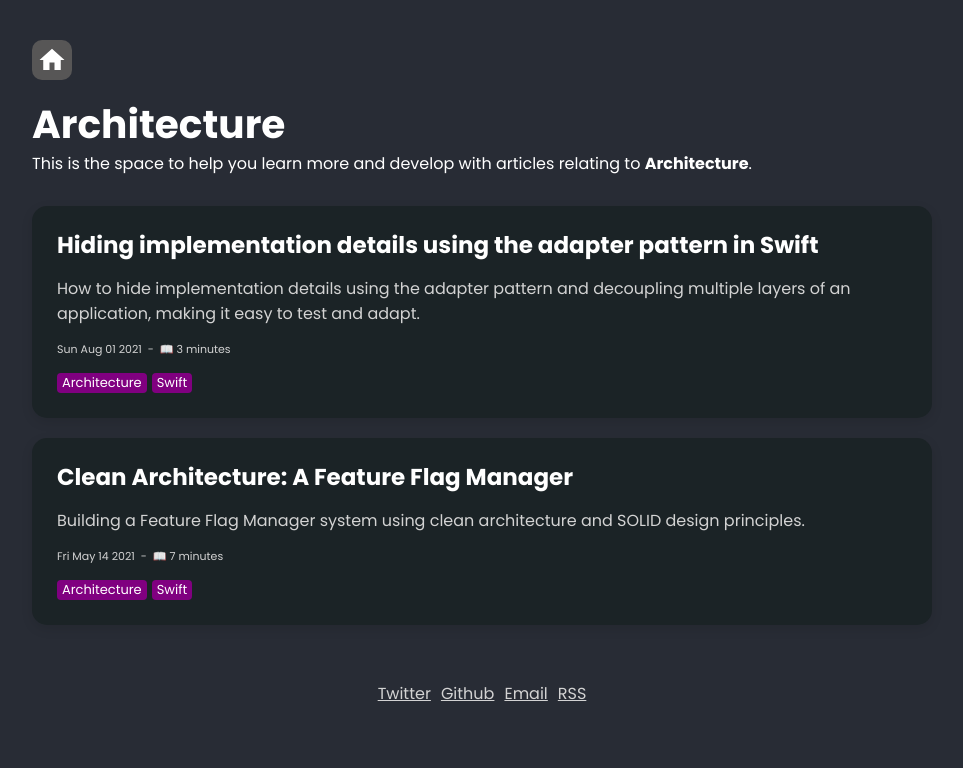
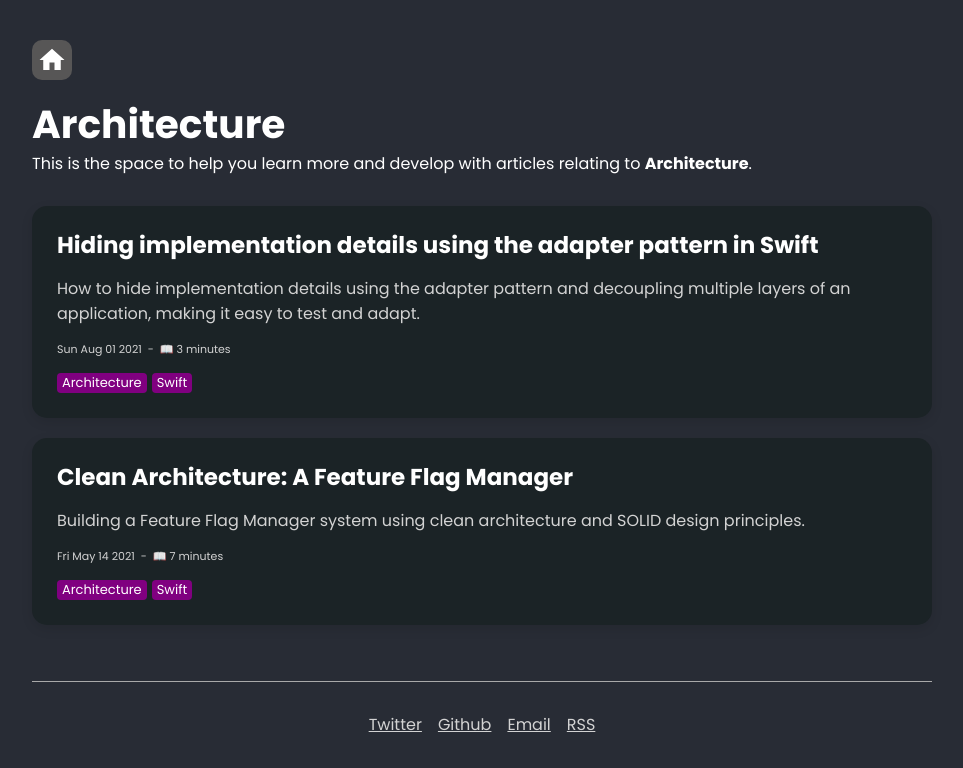
Before and after one commit to polpielladev/polpiella.dev, a Next.js app: page /category/architecture in a window 1280 px wide. Shown: the top 768 px of the page, without its empty margins (158-1121 px from the left). Built offline with nearby package versions, Linux system fonts and the light colour scheme.

Commit message:
Fix issues with styles

```diff
--- a/pages/[slug].js
+++ b/pages/[slug].js
@@ -2,7 +2,7 @@ import ContentTag from "components/ContentTag";
 import PostMetadata from "components/PostMetadata";
 import styles from "styles/pages/BlogDetailPage.module.scss";
 import { getPostSlugs, getPostBySlug } from "models/API";
-import markdownToHtml from "models/MarkdownToHTML";
+import markdownToHtml from "models/markdownToHTML";
 import TwitterButton from "components/TwitterButton";
 import SEO from "components/SEO";
 import { useNearScreen } from "hooks/useNearScreen";
--- a/pages/_app.js
+++ b/pages/_app.js
@@ -22,7 +22,12 @@ const Footer = styled.footer`
     display: flex;
     align-items: center;
     justify-content: center;
-    gap: 10px;
+    border-top: darkgray 1px solid;
+    padding-top: 30px;
+
+    *:not(:last-child) {
+        margin-right: 16px;
+    }
 
     a {
         color: lightgray;
--- a/services/generateRSSItem.js
+++ b/services/generateRSSItem.js
@@ -1,4 +1,4 @@
-import markdownToHtml from "models/MarkdownToHTML";
+import markdownToHtml from "models/markdownToHTML";
 
 export default async function generateRSSItem(post) {
     const content = await markdownToHtml(post.content || "");
```
Also changed, not shown: styles/pages/BlogDetailPage.module.scss (+5 -3 lines).
